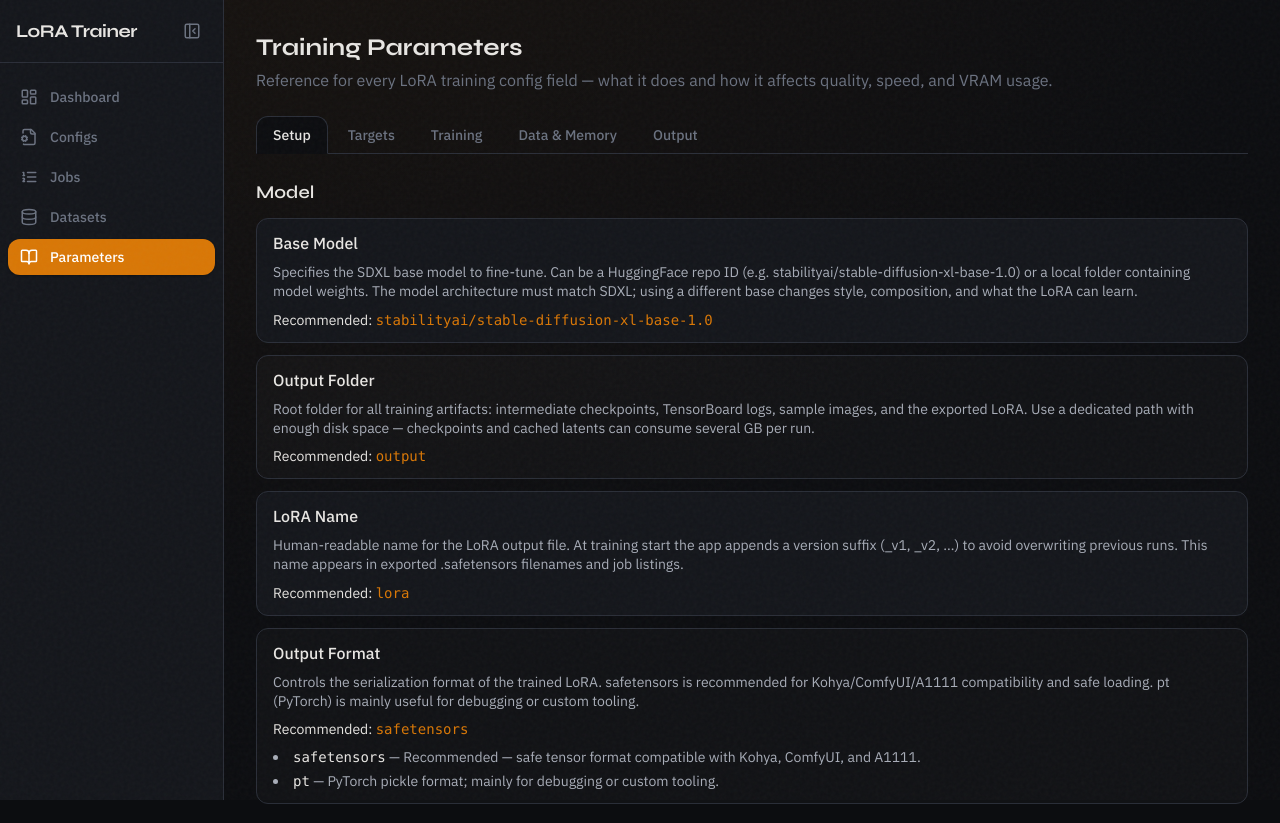
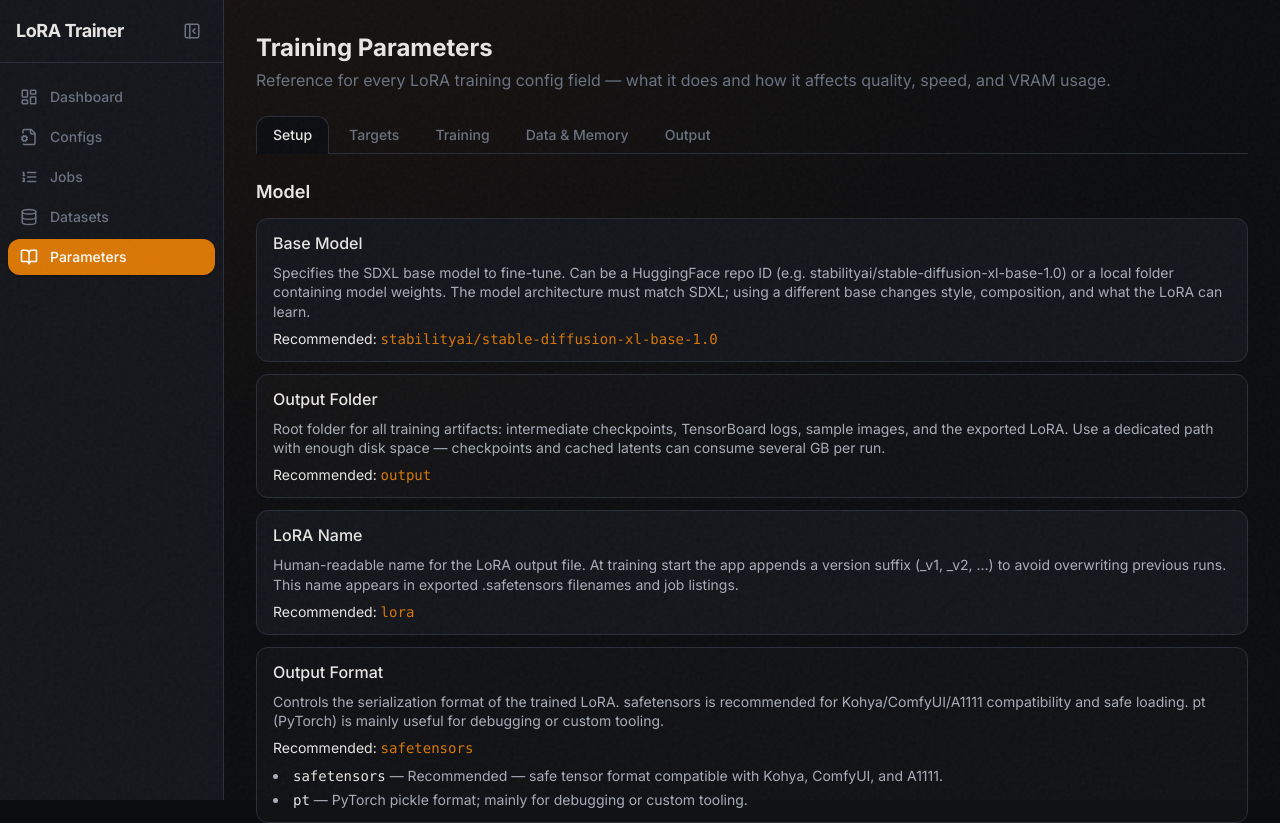
Before and after one commit to andyfirez/lora-trainer, a Next.js app in the folder frontend/: page /parameters in a window 1280 px wide. Shown: the top 823 px of the page. Built offline with nearby package versions, Linux system fonts and the light colour scheme.

Commit message:
feat: replace Syne/IBM Plex with Inter typography (FIR-8)
Co-authored-by: andyfirez <andyfirez@users.noreply.github.com>

```diff
--- a/frontend/src/app/globals.css
+++ b/frontend/src/app/globals.css
@@ -40,14 +40,19 @@
   --sidebar-collapsed: 4rem;
 }
 
+html {
+  --font-display: var(--font-inter);
+  --font-body: var(--font-inter);
+}
+
 body {
   background: var(--bg);
   color: var(--text);
-  font-family: var(--font-body), system-ui, -apple-system, sans-serif;
+  font-family: var(--font-body), "Inter", system-ui, -apple-system, sans-serif;
 }
 
 h1, h2, h3, .font-display {
-  font-family: var(--font-display), system-ui, sans-serif;
+  font-family: var(--font-display), "Inter", system-ui, sans-serif;
 }
 
 /* Atmospheric background */
--- a/frontend/src/app/layout.tsx
+++ b/frontend/src/app/layout.tsx
@@ -1,18 +1,12 @@
 import type { Metadata } from "next";
-import { Syne, IBM_Plex_Sans } from "next/font/google";
+import { Inter } from "next/font/google";
 import "./globals.css";
 import Sidebar from "@/components/Sidebar";
 
-const syne = Syne({
+const inter = Inter({
   subsets: ["latin"],
-  variable: "--font-display",
-  display: "swap",
-});
-
-const ibmPlexSans = IBM_Plex_Sans({
-  subsets: ["latin"],
-  weight: ["400", "500", "600"],
-  variable: "--font-body",
+  weight: ["400", "500", "600", "700"],
+  variable: "--font-inter",
   display: "swap",
 });
 
@@ -23,7 +17,7 @@ export const metadata: Metadata = {
 
 export default function RootLayout({ children }: { children: React.ReactNode }) {
   return (
-    <html lang="en" className={`${syne.variable} ${ibmPlexSans.variable}`}>
+    <html lang="en" className={inter.variable}>
       <body className="font-body antialiased">
         <div className="app-atmosphere flex min-h-screen">
           <div className="grain-overlay" aria-hidden="true" />
--- a/frontend/tailwind.config.js
+++ b/frontend/tailwind.config.js
@@ -47,8 +47,8 @@ module.exports = {
         info: "var(--info)",
       },
       fontFamily: {
-        display: ["var(--font-display)", "system-ui", "sans-serif"],
-        body: ["var(--font-body)", "system-ui", "sans-serif"],
+        display: ["var(--font-inter)", "Inter", "system-ui", "sans-serif"],
+        body: ["var(--font-inter)", "Inter", "system-ui", "sans-serif"],
       },
       borderRadius: {
         sm: "var(--radius-sm)",
```
Also changed, not shown: 1 other file (tests, documents, lock files or other folders).
